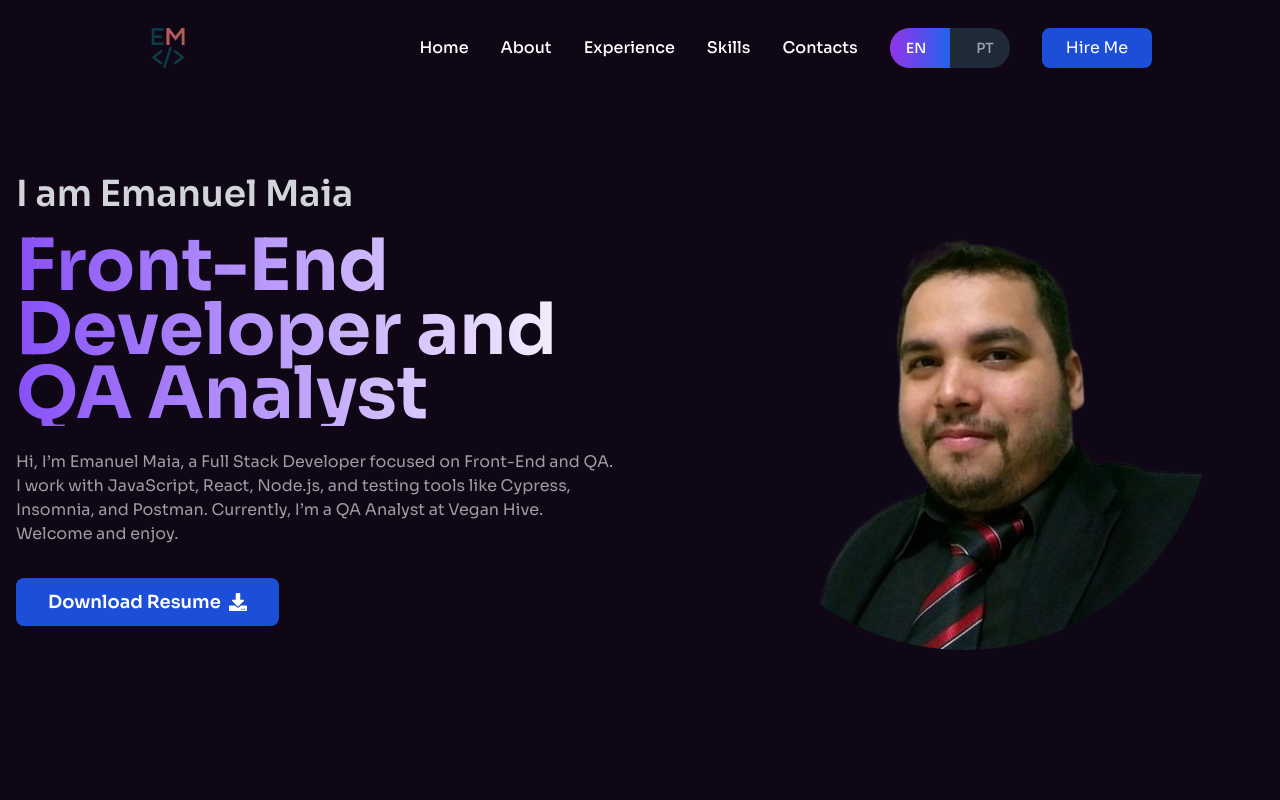
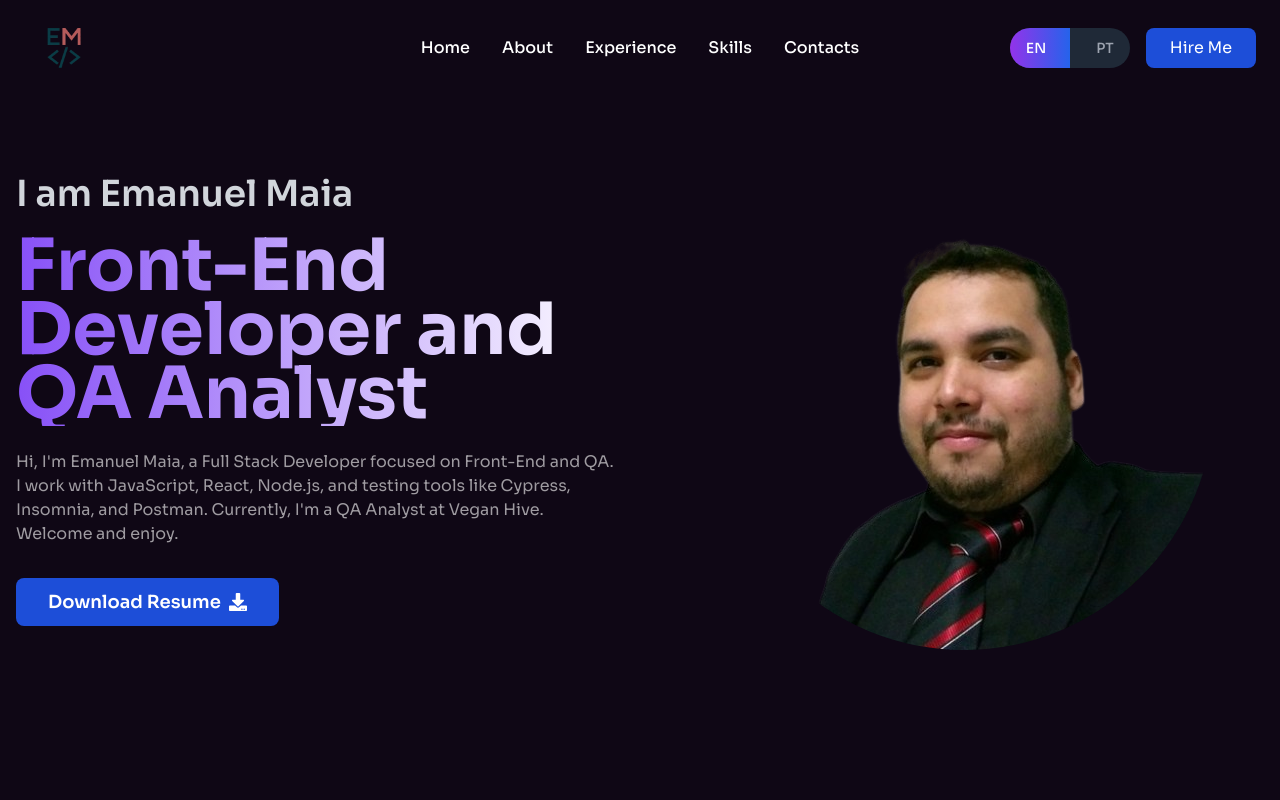
Before and after one commit to emanuelmaiadev/portfolio, a Next.js app: page / in a window 1280 px wide. Shown: the top 800 px of the page. Built offline with nearby package versions, Linux system fonts and the light colour scheme.

Commit message:
Fix navbar

```diff
--- a/Data/data.ts
+++ b/Data/data.ts
@@ -1,15 +1,21 @@
 export const BaseInfo = {
   name: "Emanuel Maia ",
-  position: "Front-End Developer and QA Analyst",
-  description:
-    "Hi, I’m Emanuel Maia, a Full Stack Developer focused on Front-End and QA. I work with JavaScript, React, Node.js, and testing tools like Cypress, Insomnia, and Postman. Currently, I’m a QA Analyst at Vegan Hive. Welcome and enjoy.",
+  position: {
+    en: "Front-End Developer and QA Analyst",
+    pt: "Desenvolvedor Front-End e Analista de QA",
+  },
+  description: {
+    en: "Hi, I'm Emanuel Maia, a Full Stack Developer focused on Front-End and QA. I work with JavaScript, React, Node.js, and testing tools like Cypress, Insomnia, and Postman. Currently, I'm a QA Analyst at Vegan Hive. Welcome and enjoy.",
+    pt: "Olá, sou Emanuel Maia, um Desenvolvedor Full Stack com foco em Front-End e QA. Trabalho com JavaScript, React, Node.js e ferramentas de teste como Cypress, Insomnia e Postman. Atualmente, sou Analista de QA na Vegan Hive. Seja bem-vindo(a) e aproveite.",
+  },
   profilePic: "/images/emanuelprofile.png",
 };
 
 export const aboutInfo = {
-  title: "Creating websites and Testing funcionalities with sharp precision and creativity",
+  title:
+    "Creating websites and Testing funcionalities with sharp precision and creativity",
   description:
-    "I don’t just write code — I engineer experiences that click, flow, and endure. Whether I’m shaping slick UIs with React and Tailwind or building solid APIs with Node.js, my focus is clear: performance, clarity, and style. On the QA side, I break things before users can, automating test flows with Cypress like a digital vigilante. Creative by nature, precise by practice, I blend frontend finesse with backend brain — always pushing for solutions that aren't just functional, but unforgettable.",
+    "I don't just write code — I engineer experiences that click, flow, and endure. Whether I'm shaping slick UIs with React and Tailwind or building solid APIs with Node.js, my focus is clear: performance, clarity, and style. On the QA side, I break things before users can, automating test flows with Cypress like a digital vigilante. Creative by nature, precise by practice, I blend frontend finesse with backend brain — always pushing for solutions that aren't just functional, but unforgettable.",
   client: "Currently on VeganHive",
   experience: "1+",
   project: "10+",
@@ -20,7 +26,8 @@ export const servicesData = [
   {
     id: 1,
     title: "VeganHive (currently)",
-    description: "QA Analyst E2E test automation using Cypress, focused on software quality and CI/CD integration.",
+    description:
+      "QA Analyst E2E test automation using Cypress, focused on software quality and CI/CD integration.",
     icon: "/images/s1.png",
   },
   {
@@ -54,19 +61,22 @@ export const servicesData = [
   {
     id: 6,
     title: "Creative Problem Solving",
-    description: "Thinking outside the box. Enjoy crafting smart, unconventional solutions — especially when challenges require flexible, innovative thinking.",
+    description:
+      "Thinking outside the box. Enjoy crafting smart, unconventional solutions — especially when challenges require flexible, innovative thinking.",
     icon: "/images/s6.png",
   },
   {
     id: 7,
     title: "Adaptability",
-    description: "Thrives in dynamic environments. Quick to learn new tools, embrace change, and adjust workflows to meet evolving project needs.",
+    description:
+      "Thrives in dynamic environments. Quick to learn new tools, embrace change, and adjust workflows to meet evolving project needs.",
     icon: "/images/s7.png",
   },
   {
     id: 8,
     title: "Detail Oriented",
-    description: "Committed to writing clean and well-documented code. I catch the subtle bugs ensuring that nothing slips through the cracks",
+    description:
+      "Committed to writing clean and well-documented code. I catch the subtle bugs ensuring that nothing slips through the cracks",
     icon: "/images/s8.png",
   },
 ];
@@ -232,6 +242,6 @@ export const blogs = [
 export const contactData = {
   phone: "+55 85 992204871",
   email: "emanuelmaiadev@gmail.com",
-  whatsapp:"85992204871",
+  whatsapp: "85992204871",
   address: "Fortaleza, Ceará , Brasil",
 };
--- a/Data/translations.ts
+++ b/Data/translations.ts
@@ -68,6 +68,13 @@ interface SectionTranslations {
     contact: string;
     copyright: string;
   };
+  cypress: {
+    portfolio: string;
+    question: string;
+    thinking: string;
+    success: string;
+    messages: string[];
+  };
 }
 
 interface LanguageTranslations {
@@ -88,8 +95,8 @@ export const translations: LanguageTranslations = {
     },
     hero: {
       greeting: `I am ${BaseInfo.name}`,
-      position: BaseInfo.position,
-      description: BaseInfo.description,
+      position: BaseInfo.position.en,
+      description: BaseInfo.description.en,
       downloadButton: "Download Resume",
     },
     about: {
@@ -153,6 +160,19 @@ export const translations: LanguageTranslations = {
       contact: "Contact",
       copyright: `© ${new Date().getFullYear()} All Rights Reserved by Emanuel Maia`,
     },
+    cypress: {
+      portfolio: "Portfolio Test",
+      question: "should ask a question",
+      thinking: "Thinking...",
+      success: "Awesome! Let's get to work!",
+      messages: [
+        "why",
+        "are you sure?",
+        "come on this was hard to do!",
+        "I would reconsider this decision",
+        "*site crashes*",
+      ],
+    },
   },
   pt: {
     navbar: {
@@ -166,9 +186,8 @@ export const translations: LanguageTranslations = {
     },
     hero: {
       greeting: `Eu sou ${BaseInfo.name}`,
-      position: BaseInfo.position,
-      description:
-        "Olá, sou Emanuel Maia, um Desenvolvedor Full Stack com foco em Front-End e QA. Trabalho com JavaScript, React, Node.js e ferramentas de teste como Cypress, Insomnia e Postman. Atualmente, sou Analista de QA na Vegan Hive. Seja bem-vindo(a) e aproveite.",
+      position: BaseInfo.position.pt,
+      description: BaseInfo.description.pt,
       downloadButton: "Baixar Currículo",
     },
     about: {
@@ -232,6 +251,19 @@ export const translations: LanguageTranslations = {
       contact: "Contato",
       copyright: `© ${new Date().getFullYear()} Todos os Direitos Reservados por Emanuel Maia`,
     },
+    cypress: {
+      portfolio: "Teste do Portfólio",
+      question: "deve fazer uma pergunta",
+      thinking: "Pensando...",
+      success: "Irado! Vamos trabalhar!",
+      messages: [
+        "por que?",
+        "tem certeza?",
+        "poxa, foi difícil fazer isso aqui!",
+        "eu repensaria essa decisão",
+        "*site quebra*",
+      ],
+    },
   },
 };
 
--- a/components/Home/Navbar/Nav.tsx
+++ b/components/Home/Navbar/Nav.tsx
@@ -1,4 +1,4 @@
-'use client'
+"use client";
 
 import React, { useEffect, useState } from "react";
 import Image from "next/image";
@@ -7,11 +7,11 @@ import { useLanguage } from "@/components/LanguageContext/LanguageContext";
 import { getTranslations } from "@/Data/translations";
 
 const navLinks = [
-  { id: 'home', url: '#home' },
-  { id: 'about', url: '#about' },
-  { id: 'experience', url: '#experience' },
-  { id: 'skills', url: '#skills' },
-  { id: 'contacts', url: '#contacts' },
+  { id: "home", url: "#home" },
+  { id: "about", url: "#about" },
+  { id: "experience", url: "#experience" },
+  { id: "skills", url: "#skills" },
+  { id: "contacts", url: "#contacts" },
 ];
 
 type Props = {
@@ -39,10 +39,13 @@ const Nav = ({ openNav }: Props) => {
 
   return (
     <div
-      className={`fixed ${navBg ? "bg-[#240b39]" : "bg-transparent"} h-[12vh] z-[10] w-full transition-all duration-200`}
+      className={`fixed ${
+        navBg ? "bg-[#240b39]" : "bg-transparent"
+      } h-[12vh] z-[10] w-full transition-all duration-200`}
     >
-      <div className="flex items-center h-full justify-between w-[95%] sm:w-[90%] xl:w-[80%] mx-auto">
+      <div className="flex items-center h-full w-full px-4 max-w-[2000px] mx-auto">
         {/* Logo */}
+        <div className="flex-shrink-0 ml-2">
           <Image
             src="/images/logo.png"
             alt="LOGO"
@@ -50,47 +53,63 @@ const Nav = ({ openNav }: Props) => {
             height={120}
             className="h-[8vh] w-auto object-contain sm:h-[10vh]"
           />
+        </div>
 
         {/* Nav Links & Buttons */}
-        <div className="flex items-center space-x-8">
-          <nav className="hidden md:flex items-center space-x-8">
+        <div className="flex items-center justify-end flex-1">
+          {/* Central Navigation */}
+          <nav className="hidden md:flex items-center absolute left-1/2 transform -translate-x-1/2">
             {navLinks.map((link) => (
-              <a
-                key={link.id}
-                href={link.url}
-                className="nav__link"
-              >
+              <a key={link.id} href={link.url} className="nav__link mx-4">
                 {t.navbar[link.id as keyof typeof t.navbar]}
               </a>
             ))}
           </nav>
 
+          {/* Right Side Items */}
+          <div className="flex items-center gap-4">
             {/* Language Toggle */}
             <div className="relative w-[120px] h-[40px] bg-gray-800 rounded-full flex items-center cursor-pointer overflow-hidden">
               <div
                 className={`absolute w-[60px] h-full ${
-                language === 'pt' ? 'translate-x-[60px]' : 'translate-x-0'
+                  language === "pt" ? "translate-x-[60px]" : "translate-x-0"
                 } bg-gradient-to-r from-purple-600 to-blue-600 transition-transform duration-300 ease-in-out`}
               />
               <div
                 className="relative w-full h-full flex items-center justify-between px-4 text-sm font-medium"
                 onClick={toggleLanguage}
               >
-              <span className={`${language === 'en' ? 'text-white' : 'text-gray-400'}`}>EN</span>
-              <span className={`${language === 'pt' ? 'text-white' : 'text-gray-400'}`}>PT</span>
+                <span
+                  className={`${
+                    language === "en" ? "text-white" : "text-gray-400"
+                  }`}
+                >
+                  EN
+                </span>
+                <span
+                  className={`${
+                    language === "pt" ? "text-white" : "text-gray-400"
+                  }`}
+                >
+                  PT
+                </span>
               </div>
             </div>
 
             <a
               href="#contact"
-            className="hidden md:block bg-blue-700 hover:bg-blue-900 text-white px-6 py-2 rounded-lg transition-all duration-200"
+              className="hidden md:block bg-blue-700 hover:bg-blue-900 text-white px-6 py-2 rounded-lg transition-all duration-200 mr-2"
             >
               {t.navbar.hireMe}
             </a>
 
-          <button onClick={openNav} className="block md:hidden text-white text-2xl">
+            <button
+              onClick={openNav}
+              className="block md:hidden text-white text-2xl mr-2"
+            >
               <HiBars3BottomRight />
             </button>
+          </div>
         </div>
       </div>
     </div>
```
Also changed, not shown: components/CypressSimulation/CypressSimulation.tsx (+26 -8 lines). Lines whose indentation alone changed are shown as unchanged.
